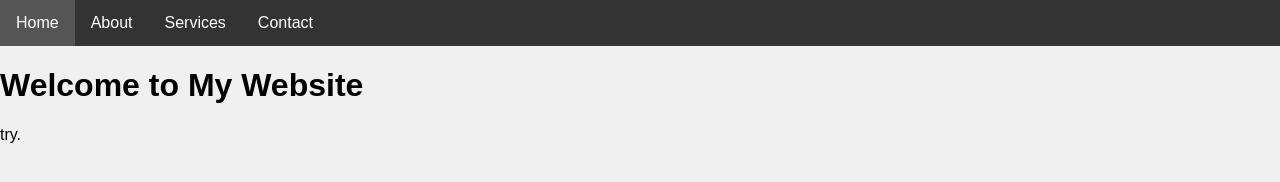
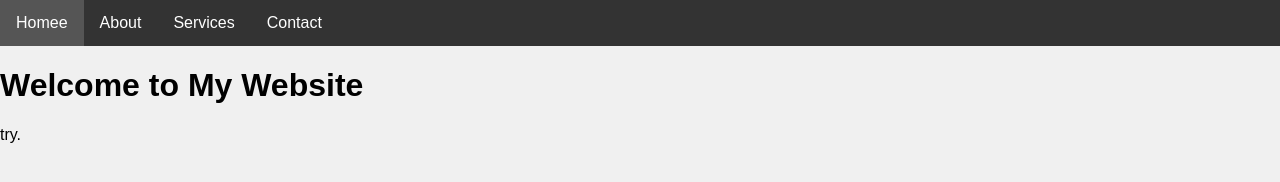
Before and after one commit to ritcardo/exam, a plain HTML site: page index.html in a window 1280 px wide. Drawn offline with Linux system fonts and the light colour scheme.

Commit message:
i change the home to double e

```diff
--- a/index.html
+++ b/index.html
@@ -11,7 +11,7 @@
     <header>
         <nav class="navbar">
             <ul>
-                <li><a href="#">Home</a></li>
+                <li><a href="#">Homee</a></li>
                 <li><a href="#">About</a></li>
                 <li><a href="#">Services</a></li>
                 <li><a href="#">Contact</a></li>
```
